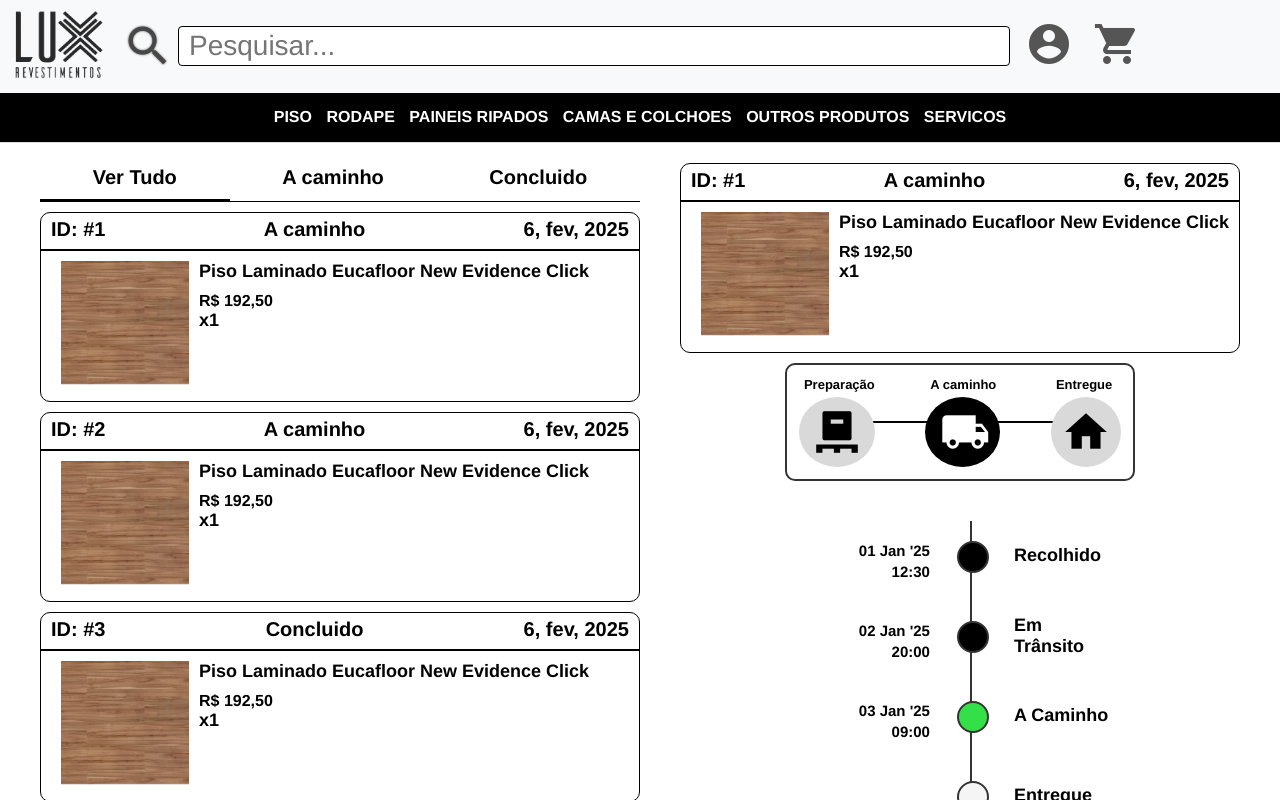
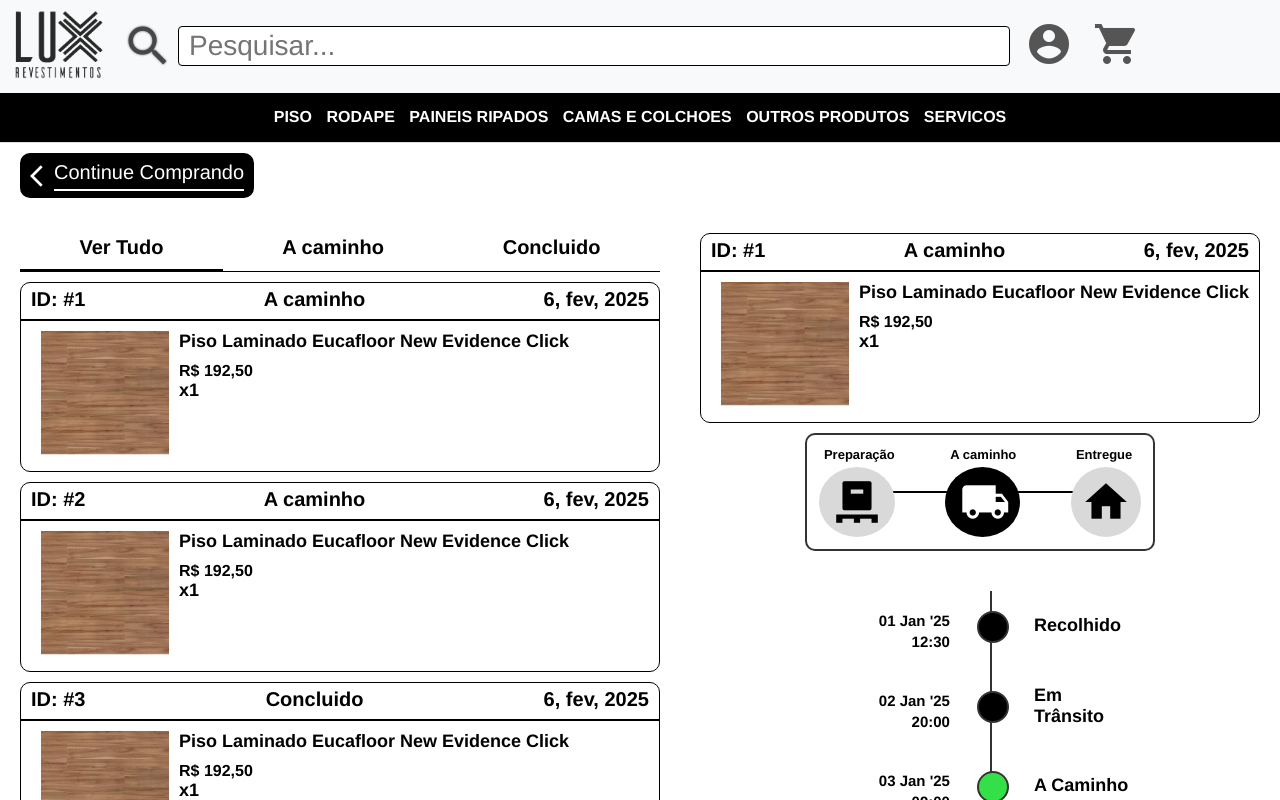
Before and after one commit to LUXDecorRevestimentos/luxdecor-ui, an Angular app: page /order in a window 1280 px wide. Shown: the top 800 px of the page. Built offline with nearby package versions, Linux system fonts and the light colour scheme.

Commit message:
[feature]: finaly orders feature

```diff
--- a/src/app/pages/order/card-order/card-order.component.ts
+++ b/src/app/pages/order/card-order/card-order.component.ts
@@ -15,8 +15,6 @@
   status: string = "";
 
   ngOnInit(): void {
-    console.log(this.order);
-    console.log("data: " + this.order?.date);
     this.getLabelStatus();
   }
 
--- a/src/app/pages/order/order.component.css
+++ b/src/app/pages/order/order.component.css
@@ -1,15 +1,17 @@
+.return {
+    margin: 10px 0 0 0;
+    width: 100%;
+}
+
 .container {
-    margin: 10px 0 200px 0;
-    height: 100%;
+    margin: 10px auto;
     max-width: 1440px;
     width: 100%;
     padding: 0 20px;
     box-sizing: border-box;
-    margin-left: auto;
-    margin-right: auto;
 }
 
-.content {
+.items {
     flex-grow: 1;
     overflow-y: scroll;
     height: 600px;
@@ -24,8 +26,6 @@
     font-size: 14px;
     font-weight: bold;
 }
-
-
 
 .package {
     width: 100%;
@@ -200,13 +200,31 @@
     background-color: #f5f5f5;
 }
 
-@media (min-width: 1200px) {
+@keyframes fadeIn {
+    from { opacity: 0; transform: translateY(10px); }
+    to { opacity: 1; transform: translateY(0); }
+}
 
-    .container {
+.selected {
+    background-color: #f5f5f5;
+    border-radius: 8px;
+}
+
+@media (min-width: 1000px) {
+
+    .content {
         display: flex;
         justify-content: space-between;
         align-items: flex-start;
-        padding: 0 40px;
+        padding: 0;
+    }
+
+    .container {
+        margin: 10px auto;
+        max-width: 1440px;
+        width: 100%;
+        padding: 0 20px;
+        box-sizing: border-box;
     }
 
     .start {
@@ -233,16 +251,3 @@
     }
 
 }
-
-
-
-/* Animations */
-@keyframes fadeIn {
-    from { opacity: 0; transform: translateY(10px); }
-    to { opacity: 1; transform: translateY(0); }
-}
-
-.selected {
-    background-color: #f5f5f5;
-    border-radius: 8px;
-}
--- a/src/app/pages/order/order.component.html
+++ b/src/app/pages/order/order.component.html
@@ -1,9 +1,13 @@
 <div class="container">
-  <!-- Tela principal (lista) -->
+  <div class="return">
+    <app-btn-continue [label]="'Continue Comprando'"></app-btn-continue>
+  </div>
+
+  <div class="content">
     <div class="start" *ngIf="!selectedOrder || isDesktopView()">
       <mat-tab-group>
         <mat-tab label="Ver Tudo">
-        <div class="content">
+          <div class="items">
             <ng-container *ngFor="let order of orders; let i = index">
               <app-card-order [order]="order" (click)="selectOrder(order)" [class.selected]="order === selectedOrder">
               </app-card-order>
@@ -11,7 +15,7 @@
           </div>
         </mat-tab>
         <mat-tab label="A caminho">
-        <div class="content">
+          <div class="items">
             <ng-container *ngFor="let order of orderUnderway; let i = index">
               <app-card-order [order]="order" (click)="selectOrder(order)" [class.selected]="order === selectedOrder">
               </app-card-order>
@@ -19,7 +23,7 @@
           </div>
         </mat-tab>
         <mat-tab label="Concluido">
-        <div class="content">
+          <div class="items">
             <ng-container *ngFor="let order of orderFinished; let i = index">
               <app-card-order [order]="order" (click)="selectOrder(order)" [class.selected]="order === selectedOrder">
               </app-card-order>
@@ -29,78 +33,7 @@
       </mat-tab-group>
     </div>
 
-  <!-- Tela de detalhes (mobile) -->
-  <div class="end-mobile" *ngIf="selectedOrder && isMobileView()">
-    <button mat-icon-button class="back-button" (click)="selectedOrder = null">
-      <mat-icon>arrow_back</mat-icon>
-    </button>
-
-    <app-card-order [order]="selectedOrder" class="selected-order"></app-card-order>
-
-    <div class="shipping_status">
-      <div class="step">
-        <h1 class="step-label">Preparação</h1>
-        <div class="box">
-          <mat-icon class="package">pallet</mat-icon>
-        </div>
-      </div>
-      <div class="step">
-        <h1 class="step-label">A caminho</h1>
-        <div class="shipping">
-          <mat-icon class="local_shipping">local_shipping</mat-icon>
-        </div>
-      </div>
-      <div class="step">
-        <h1 class="step-label">Entregue</h1>
-        <div class="finnaly">
-          <mat-icon class="home">home</mat-icon>
-        </div>
-      </div>
-    </div>
-
-    <div class="step-info">
-      <div class="vertical-timeline">
-        <div class="timeline-container">
-          <div class="time-column">
-            <div class="item-time">
-              <p>01 Jan '25</p>
-              <p>12:30</p>
-            </div>
-            <div class="item-time">
-              <p>02 Jan '25</p>
-              <p>20:00</p>
-            </div>
-            <div class="item-time">
-              <p>03 Jan '25</p>
-              <p>09:00</p>
-            </div>
-          </div>
-          <div class="timeline-line"></div>
-          <div class="status-column">
-            <div class="status-item completed">
-              <div class="status-circle"></div>
-              <div class="status-label">Recolhido</div>
-            </div>
-            <div class="status-item completed">
-              <div class="status-circle"></div>
-              <div class="status-label">Em Trânsito</div>
-            </div>
-            <div class="status-item current">
-              <div class="status-circle"></div>
-              <div class="status-label">A Caminho</div>
-            </div>
-            <div class="status-item pending">
-              <div class="status-circle"></div>
-              <div class="status-label">Entregue</div>
-            </div>
-          </div>
-        </div>
-      </div>
-    </div>
-  </div>
-
-  <!-- Sidebar (desktop) -->
-  <div class="end-desktop" *ngIf="isDesktopView()">
+    <div class="end-desktop" *ngIf="isDesktopView() || openItem">
       <app-card-order [order]="orders[0]">
       </app-card-order>
       <div class="shipping_status">
@@ -126,7 +59,6 @@
       <div class="step-info">
         <div class="vertical-timeline">
           <div class="timeline-container">
-          <!-- Coluna de tempos -->
             <div class="time-column">
               <div class="item-time">
                 <p>01 Jan '25</p>
@@ -168,3 +100,4 @@
       </div>
     </div>
   </div>
+</div>
--- a/src/app/pages/order/order.component.ts
+++ b/src/app/pages/order/order.component.ts
@@ -6,6 +6,7 @@
 import { OrderCardData, OrderStatus} from "../../data/card.data";
 import { MatIcon } from '@angular/material/icon';
 import {MatStepperModule} from '@angular/material/stepper';
+import { BtnContinueComponent } from '../../shared/btn/btn-continue/btn-continue.component';
 
 @Component({
   selector: 'app-order-page',
@@ -14,7 +15,8 @@
     CommonModule,
     CardOrderComponent,
     MatIcon,
-    MatStepperModule],
+    MatStepperModule,
+    BtnContinueComponent],
   templateUrl: './order.component.html',
   styleUrl: './order.component.css'
 })
@@ -23,7 +25,7 @@
   orderUnderway: OrderCardData[] = [];
   orderFinished: OrderCardData[] = [];
   selectedOrder: OrderCardData | null = null;
-
+  openItem: boolean = false;
   constructor(private orderService: OrderService) {}
 
   ngOnInit(): void {
@@ -42,7 +44,9 @@
 
   selectOrder(order: OrderCardData) {
     if (this.isMobileView()) {
+      console.log('click item')
       this.selectedOrder = order;
+      this.openItem = true;
     }
   }
 
@@ -54,11 +58,4 @@
     return window.innerWidth >= 1000;
   }
 
-  // Atualiza a visualização quando a janela é redimensionada
-  @HostListener('window:resize', ['$event'])
-  onResize(event: Event) {
-    if (this.isDesktopView()) {
-      this.selectedOrder = null;
-    }
-  }
 }
--- a/src/app/pages/payment-page/payment-page.component.ts
+++ b/src/app/pages/payment-page/payment-page.component.ts
@@ -32,8 +32,6 @@
     const navigation = this.router.getCurrentNavigation();
     this.cartData = navigation?.extras.state?.['cart'] || { items: [] };
 
-    console.log(this.cartData)
-
     if (!this.cartData.items) {
       this.cartData = history.state?.['cart'] || { items: [] };
     }
--- a/src/app/shared/btn/btn-continue/btn-continue.component.css
+++ b/src/app/shared/btn/btn-continue/btn-continue.component.css
@@ -22,5 +22,5 @@
 }
 
 .container {
-    height: 90px;
+    height: 70px;
 }
--- a/src/app/shared/btn/btn-continue/btn-continue.component.html
+++ b/src/app/shared/btn/btn-continue/btn-continue.component.html
@@ -1,6 +1,6 @@
 <div class="container">
-    <button>
+    <button  onclick="window.history.back()">
         <mat-icon class="arrow">arrow_back_ios</mat-icon>
-        <app-bar class="bar" [subTitle]="'Continue Comprando'" [type]="'long'" [color]="'white'"></app-bar>
+        <app-bar class="bar" [subTitle]="label" [type]="'long'" [color]="'white'"></app-bar>
     </button>
 </div>
--- a/src/app/shared/btn/btn-continue/btn-continue.component.ts
+++ b/src/app/shared/btn/btn-continue/btn-continue.component.ts
@@ -1,4 +1,4 @@
-import { Component } from '@angular/core';
+import { Component, Input } from '@angular/core';
 import { MatIcon } from '@angular/material/icon';
 import { BarComponent } from '../../bar/bar.component';
 
@@ -9,5 +9,5 @@
   styleUrl: './btn-continue.component.css'
 })
 export class BtnContinueComponent {
-
+  @Input() label: string = "Voltar";
 }
--- a/src/app/shared/featured-promotions/featured-promotions.component.ts
+++ b/src/app/shared/featured-promotions/featured-promotions.component.ts
@@ -21,7 +21,6 @@
   ngOnInit(): void {
     this.getSectionCategory()
     this.getSectionProduct()
-    console.log(this.typeContainer)
   }
 
   getSectionCategory() {
--- a/src/app/shared/header/header.component.ts
+++ b/src/app/shared/header/header.component.ts
@@ -29,10 +29,6 @@
       width: '500px',
       data: { /* dados que você quer passar para o modal */ }
     });
-
-    dialogRef.afterClosed().subscribe(result => {
-      console.log('Modal fechado', result);
-    });
   }
 
 }
```
Lines whose indentation alone changed are shown as unchanged.
